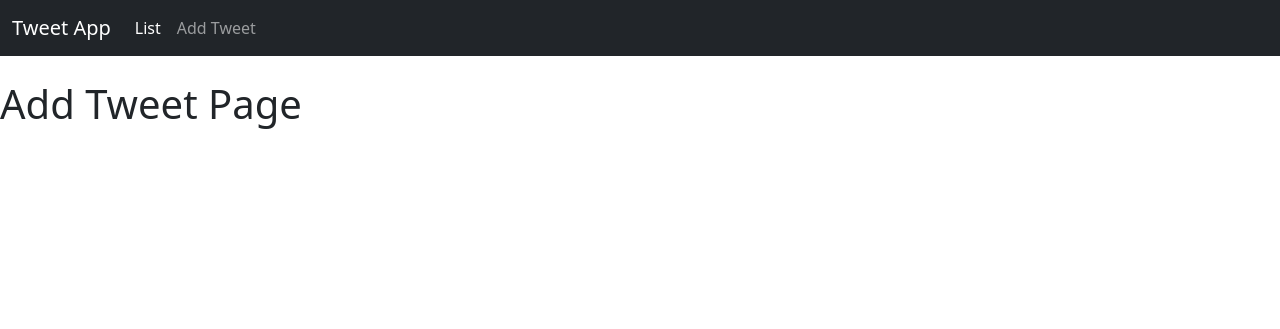
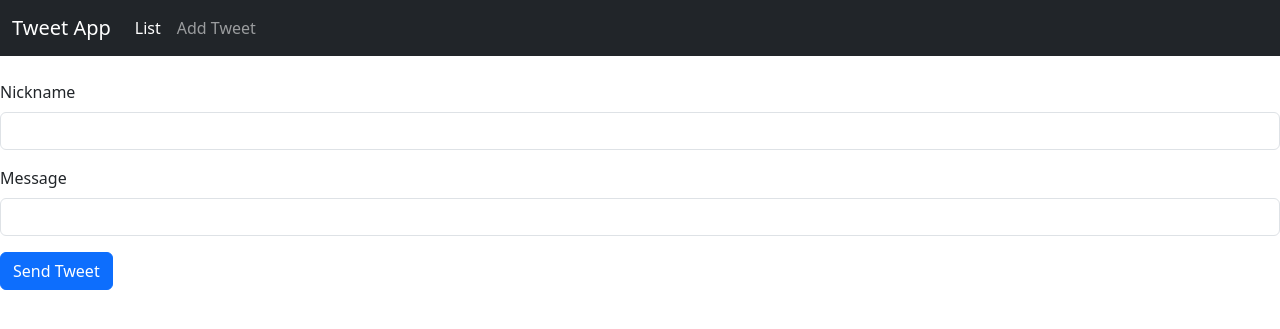
Before and after one commit to ahmeterhann/django-tweet-app, a Django app: page /tweetapp/addtweet/ in a window 1280 px wide. Shown: the top 329 px of the page. Run offline with Django 5.2, Linux system fonts and the light colour scheme.

Commit message:
Create form and process POST request

```diff
--- a/djangotweet/tweetapp/templates/tweetapp/addtweet.html
+++ b/djangotweet/tweetapp/templates/tweetapp/addtweet.html
@@ -1,5 +1,16 @@
 {% extends "base.html" %}
 
 {% block content %}
-<h1>Add Tweet Page</h1>
+<form action="" method="POST">
+    {% csrf_token %}
+    <div class="mb-3">
+      <label for="nickname" class="form-label">Nickname</label>
+      <input type="text" class="form-control" name="nickname" id="nickname">
+    </div>
+    <div class="mb-3">
+      <label for="massage" class="form-label">Message</label>
+      <input type="text" class="form-control" name="message" id="massage">
+    </div>
+    <button type="submit" class="btn btn-primary">Send Tweet</button>
+  </form>
 {% endblock %}
--- a/djangotweet/tweetapp/views.py
+++ b/djangotweet/tweetapp/views.py
@@ -9,4 +9,7 @@ def listtweet(request):
     return render(request, 'tweetapp/listtweet.html',context=tweet_dict)
 
 def addtweet(request):
+    if request.POST:
+        print(request.POST["nickname"])
+        print(request.POST["message"])
     return render(request, 'tweetapp/addtweet.html')
```
